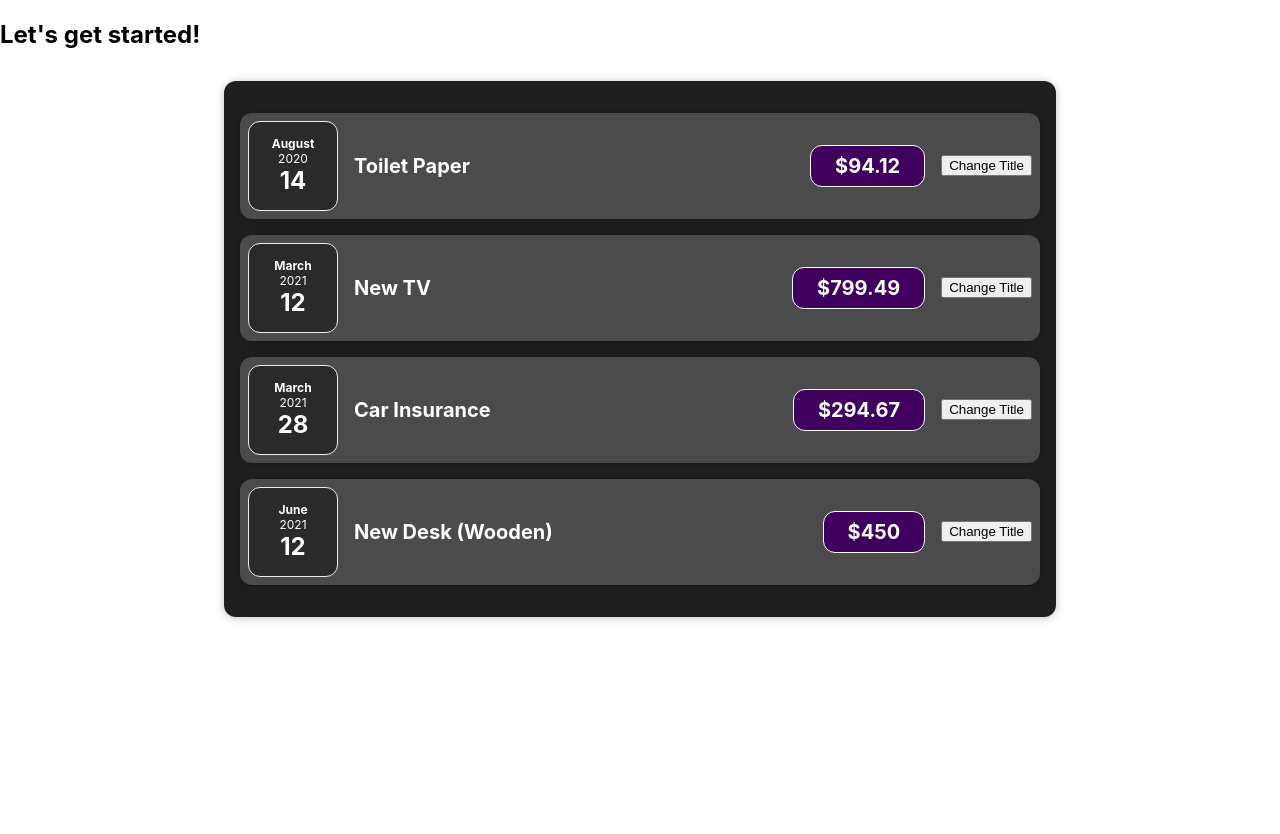
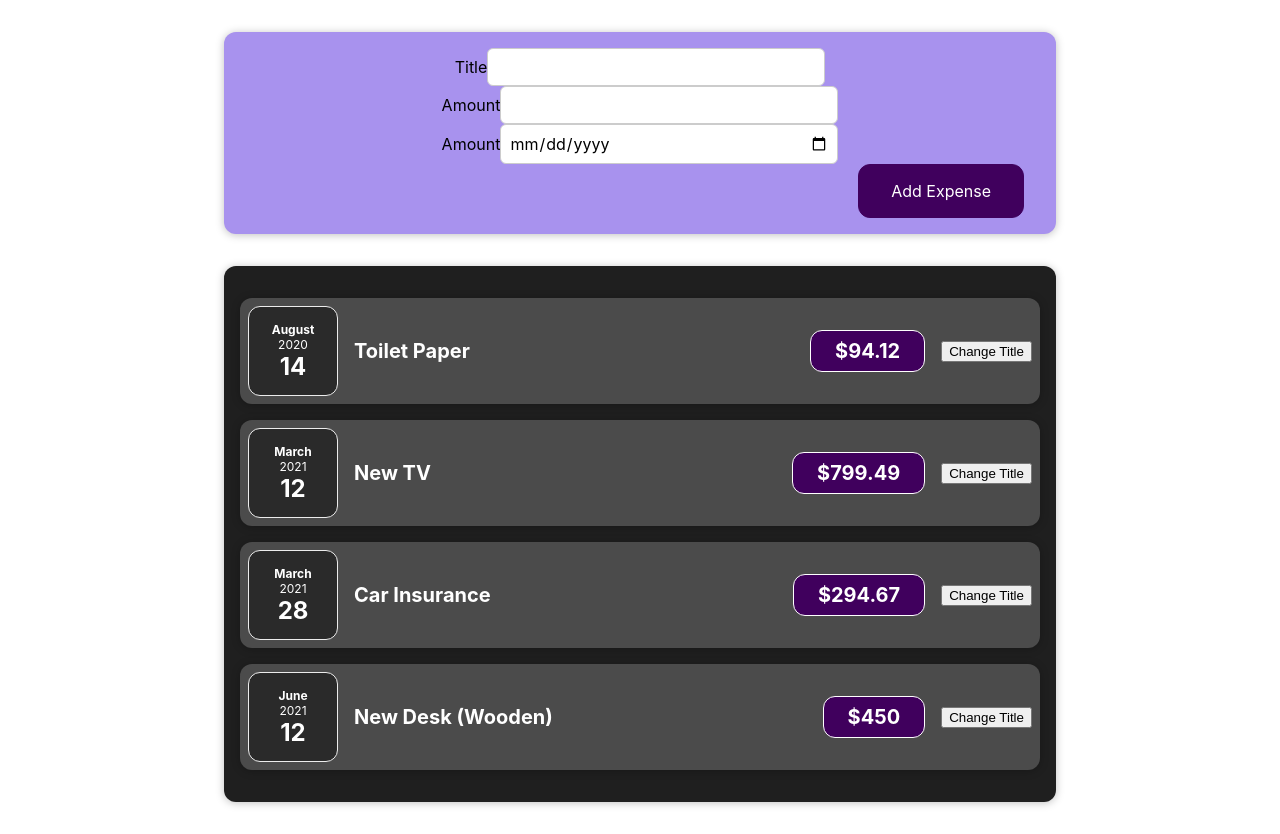
Before and after one commit to jack-chen1688/React-Complete, a React (Create React App) app in the folder react-guide/: page / in a window 1280 px wide. Before the commit the page ends 800 px from the top, so only its background shows below. Built offline with nearby package versions, Linux system fonts and the light colour scheme; the HTML template or start-up script is replaced by a standard one.

Commit message:
Added NewExpense and ExpenseForm

```diff
--- a/react-guide/src/App.js
+++ b/react-guide/src/App.js
@@ -1,5 +1,6 @@
 // import ExpenseItem from "./components/ExpenseItem";
 import Expenses from "./components/Expenses/Expenses";
+import NewExpense from "./components/NewExpense/NewExpense";
 
 function App() {
   const expenses = [
@@ -25,7 +26,7 @@
   ];
   return (
     <div>
-      <h2>Let's get started!</h2>
+      <NewExpense />
       <Expenses items={expenses} />
     </div>
   );
--- /dev/null
+++ b/react-guide/src/components/NewExpense/ExpenseForm.css
@@ -0,0 +1,26 @@
+new-expense__controls {
+  display: flex;
+  flex-wrap: wrap;
+  gap: 1rem;
+  margin-bottom: 1rem;
+  text-align: left;
+}
+
+.new-expense__control label {
+  font-weight: bold;
+  margin-bottom: 0.5rem;
+  display: block;
+}
+
+.new-expense__control input {
+  font: inherit;
+  padding: 0.5rem;
+  border-radius: 6px;
+  border: 1px solid #ccc;
+  width: 20rem;
+  max-width: 100%;
+}
+
+.new-expense__actions {
+  text-align: right;
+}
--- /dev/null
+++ b/react-guide/src/components/NewExpense/ExpenseForm.js
@@ -0,0 +1,28 @@
+import React from "react";
+import "./ExpenseForm.css";
+
+const ExpenseForm = () => {
+  return (
+    <form>
+      <div className="new-expense__controls">
+        <div className="new-expense__control">
+          <lable>Title</lable>
+          <input type="text" />
+        </div>
+        <div className="new-expense__control">
+          <lable>Amount</lable>
+          <input type="number" min="0.01" step="0.01" />
+        </div>
+        <div className="new-expense__control">
+          <lable>Amount</lable>
+          <input type="date" min="2019-01-01" max="2022-12-31" />
+        </div>
+        <div className="new-expense__actions">
+          <button type="submit">Add Expense</button>
+        </div>
+      </div>
+    </form>
+  );
+};
+
+export default ExpenseForm;
--- /dev/null
+++ b/react-guide/src/components/NewExpense/NewExpense.css
@@ -0,0 +1,38 @@
+.new-expense {
+  background-color: #a892ee;
+  padding: 1rem;
+  margin: 2rem auto;
+  width: 50rem;
+  max-width: 95%;
+  border-radius: 12px;
+  text-align: center;
+  box-shadow: 0 1px 8px rgba(0, 0, 0, 0.25);
+}
+
+.new-expense button {
+  font: inherit;
+  cursor: pointer;
+  padding: 1rem 2rem;
+  border: 1px solid #40005d;
+  background-color: #40005d;
+  color: white;
+  border-radius: 12px;
+  margin-right: 1rem;
+}
+
+.new-expense button:hover,
+.new-expense button:active {
+  background-color: #510674;
+  border-color: #510674;
+}
+
+.new-expense button.alternative {
+  color: #220131;
+  border-color: transparent;
+  background-color: transparent;
+}
+
+.new-expense button.alternative:hover,
+.new-expense button.alternative:active {
+  background-color: #ddb3f8;
+}
--- /dev/null
+++ b/react-guide/src/components/NewExpense/NewExpense.js
@@ -0,0 +1,13 @@
+import React from "react";
+import ExpenseForm from "./ExpenseForm";
+import "./NewExpense.css";
+
+const NewExpense = () => {
+  return (
+    <div className="new-expense">
+      <ExpenseForm />
+    </div>
+  );
+};
+
+export default NewExpense;
```
